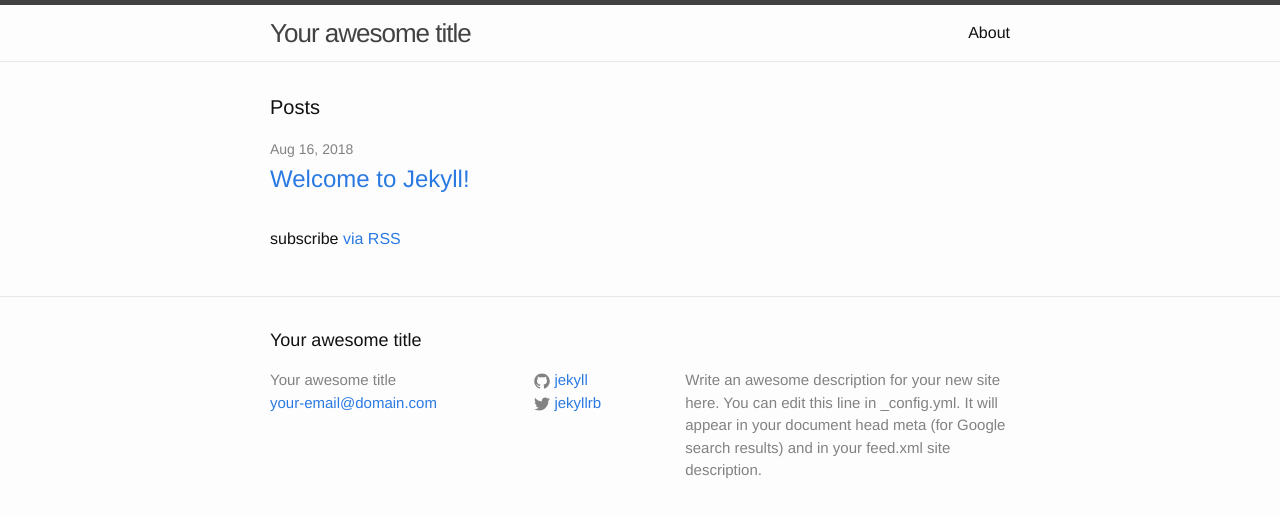
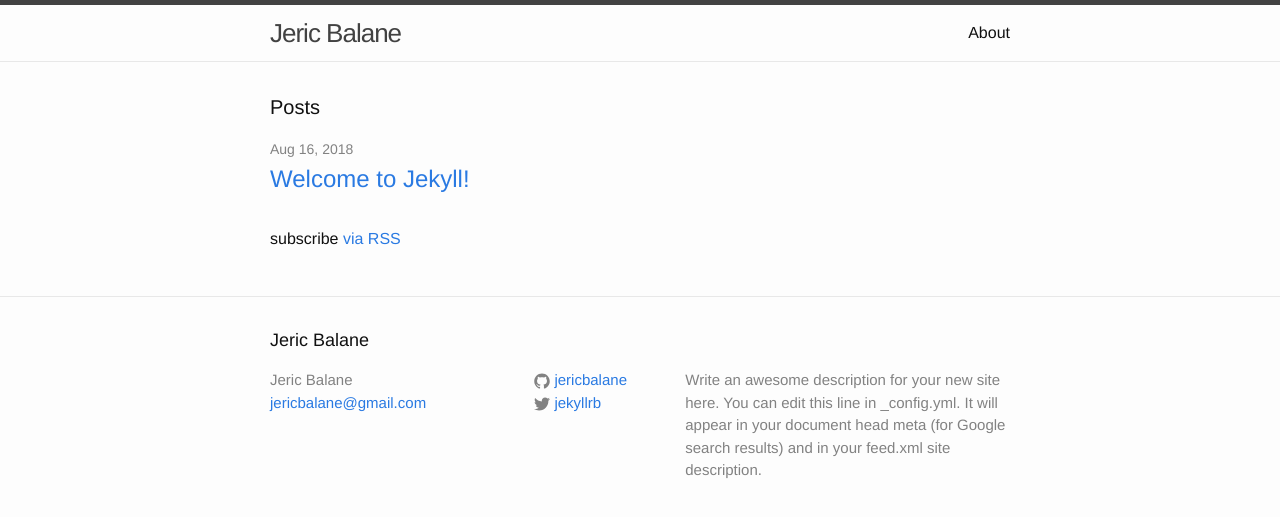
Before and after one commit to jericbalane/jericbalane.github.io, a Jekyll site: the page built from index.html, in a window 1280 px wide. Shown: the top 517 px of the page. Built offline with Jekyll 4.4.1, drawn with Linux system fonts in a browser that asks for light colours.

Commit message:
Update _config.yml

```diff
--- a/_config.yml
+++ b/_config.yml
@@ -6,8 +6,8 @@
 # 'jekyll serve'. If you change this file, please restart the server process.
 
 # Site settings
-title: Your awesome title
-email: your-email@domain.com
+title: Jeric Balane
+email: jericbalane@gmail.com
 description: > # this means to ignore newlines until "baseurl:"
   Write an awesome description for your new site here. You can edit this
   line in _config.yml. It will appear in your document head meta (for
@@ -15,7 +15,7 @@ description: > # this means to ignore newlines until "baseurl:"
 baseurl: "" # the subpath of your site, e.g. /blog
 url: "http://yourdomain.com" # the base hostname & protocol for your site
 twitter_username: jekyllrb
-github_username:  jekyll
+github_username:  jericbalane
 
 # Build settings
 markdown: kramdown
```
